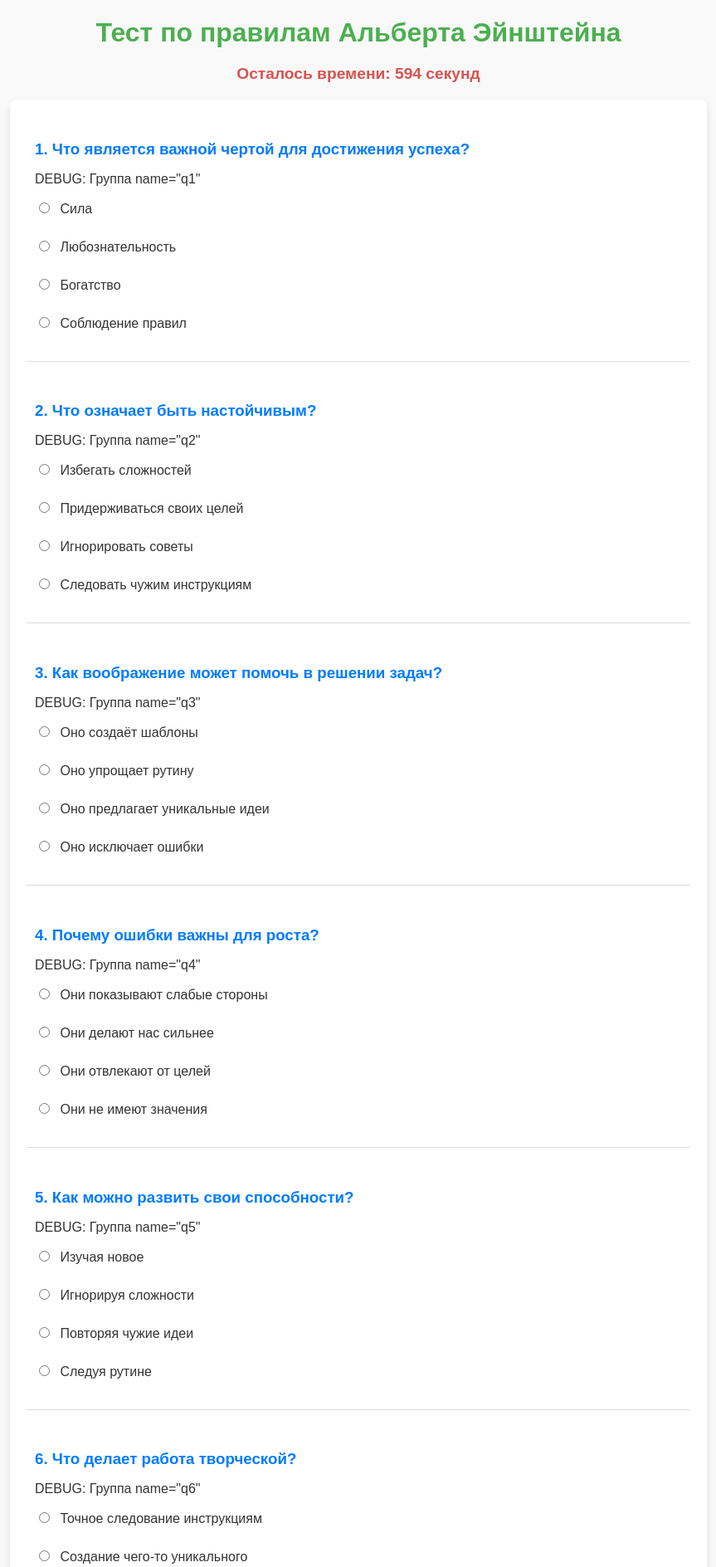
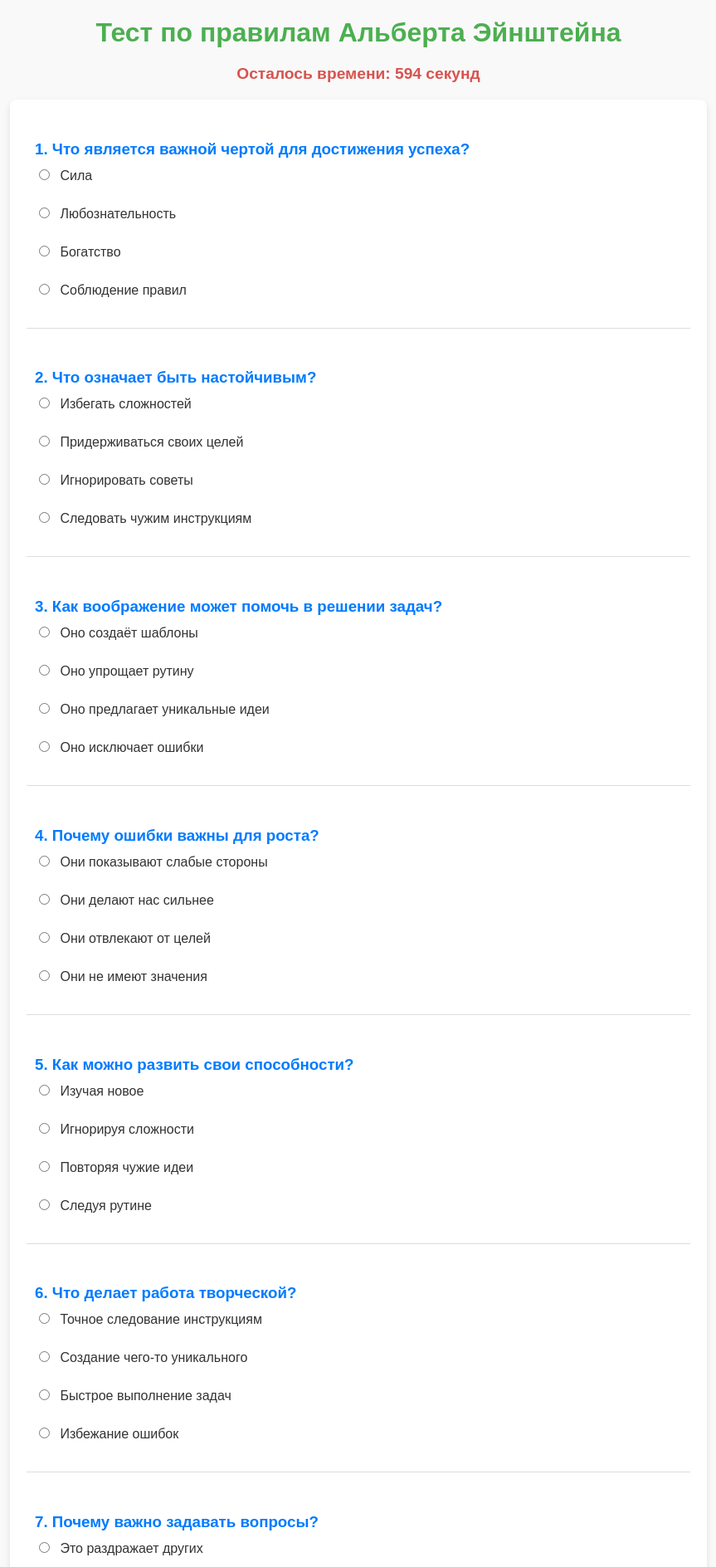
Before and after one commit to newgeekmail/EinsteinQuiz, a Flask app: page /test in a window 1280 px wide. Shown: the part 56-1944 px from the top of the page at 83% size, without its empty margins (208-1071 px from the left). Run offline with Flask 3, Linux system fonts and the light colour scheme.

Commit message:
Update index.html

```diff
--- a/templates/index.html
+++ b/templates/index.html
@@ -17,13 +17,9 @@
 
             <!-- Обработка вопросов типа "multiple_choice" -->
             {% if question.type == "multiple_choice" %}
-                <div>
-                    <!-- Добавим отладочный вывод -->
-                    <p>DEBUG: Группа name="q{{ loop.index }}"</p>
-                </div>
                 {% for j, option in enumerate(question.options) %}
                 <label>
-                    <input type="radio" name="q{{ loop.index }}" value="{{ j }}"> {{ option }}
+                    <input type="radio" name="q{{ i }}" value="{{ j }}"> {{ option }}
                 </label><br>
                 {% endfor %}
             {% endif %}
```
